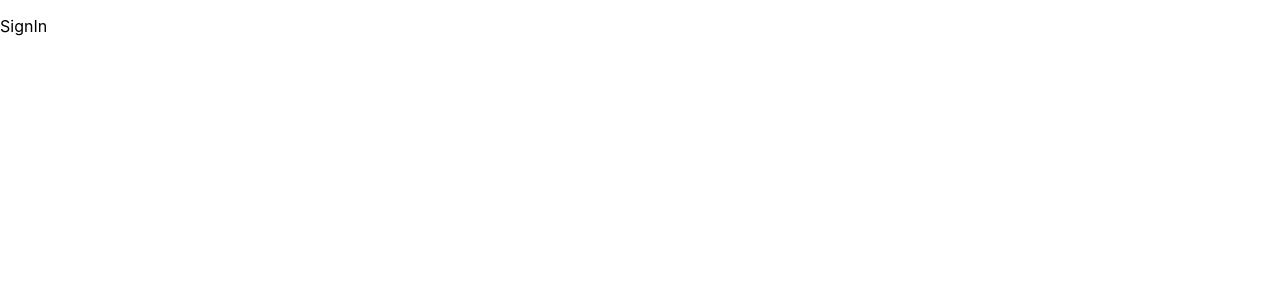
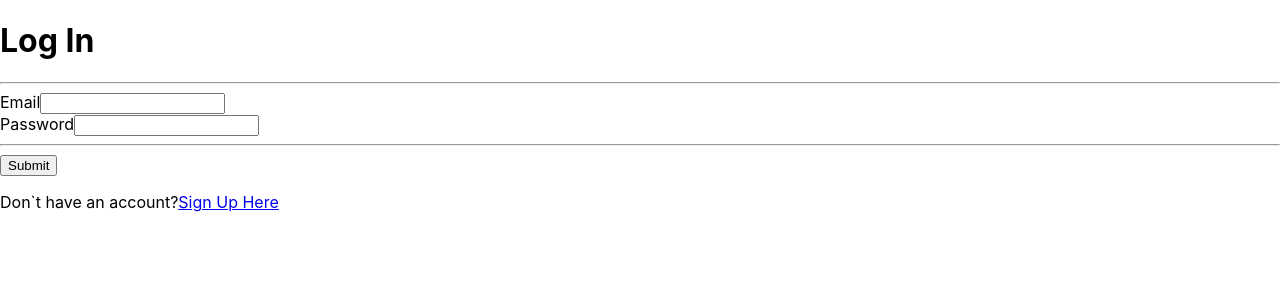
Before and after one commit to NataliaHuberna/chat, a React (Create React App) app: page / in a window 1280 px wide. Shown: the top 300 px of the page. Built offline with nearby package versions, Linux system fonts and the light colour scheme; the HTML template or start-up script is replaced by a standard one.

Commit message:
first iteration

```diff
--- a/package.json
+++ b/package.json
@@ -13,12 +13,12 @@
     "axios": "^0.25.0",
     "jest": "^27.4.7",
     "prop-types": "^15.8.1",
+    "react": "^17.0.2",
+    "react-dom": "^17.0.2",
     "react-router": "^6.2.1",
     "react-router-dom": "^6.2.1",
+    "react-scripts": "5.0.0",
     "styled-components": "^5.3.3",
-    "react": "^17.0.2",
-    "react-dom": "^17.0.2",
-    "react-scripts": "5.0.0",
     "typescript": "^4.5.5",
     "web-vitals": "^2.1.4"
   },
--- a/src/App.tsx
+++ b/src/App.tsx
@@ -3,23 +3,24 @@ import './App.css';
 import {
     Routes,
     Route,
-    // useRoutes,
 } from "react-router-dom";
-import SignIn from './Components/Common/SignIn/SignIn';
+import SignIn from './components/SignIn/SignIn';
+import SignUp from './components/SignUp/SignUp';
+import MainLayout from './components/MainLayout/MainLayout';
 
 function App() {
     return (
         <Routes>
-            <Route path="/" element={<SignIn />} />
-            {/* <Route element={<MainLayout />}>
-              <Route path="/signUp" element={<SignUp />} />
-              <Route path="/asseptInvitation" element={<AsseptInvitation />} />
-              <Route path="/errorInvitation" element={<ErrorInvitation />} />
-              <Route path="/newPassword" element={<NewPassword />} />
-              <Route path="/forgotPassword" element={<ForgotPassword />} />
-              <Route path="/errorForgotPassword" element={<ErrorForgotPassword />} />
+            <Route path="/" element={ <SignIn/> }/>
+            <Route element={ <MainLayout/> }>
+                <Route path="/signUp" element={ <SignUp/> }/>
+                {/*<Route path="/asseptInvitation" element={<AsseptInvitation />} />*/ }
+                {/*<Route path="/errorInvitation" element={<ErrorInvitation />} />*/ }
+                {/*<Route path="/newPassword" element={<NewPassword />} />*/ }
+                {/*<Route path="/forgotPassword" element={<ForgotPassword />} />*/ }
+                {/*<Route path="/errorForgotPassword" element={<ErrorForgotPassword />} />*/ }
             </Route>
-            <Route path="/maim" element={<Main />} /> */}
+            {/*<Route path="/maim" element={<Main />} /> */ }
         </Routes>
     );
 }
--- a/src/Components/Common/SignIn/SignIn.tsx
+++ /dev/null
@@ -1,9 +0,0 @@
-import React from 'react';
-
-const SignIn= () => (
-    <div>
-        <p className="sign-in">SignIn</p>
-    </div>
-);
-
-export default SignIn;
--- /dev/null
+++ b/src/components/MainLayout/MainLayout.tsx
@@ -0,0 +1,11 @@
+import React from 'react';
+
+const MainLayout = () => {
+    return (
+        <div>
+
+        </div>
+    );
+};
+
+export default MainLayout;
--- /dev/null
+++ b/src/components/SignIn/SignIn.tsx
@@ -0,0 +1,26 @@
+import React, { useState } from 'react';
+import Form from '../common/Form/Form';
+import { Link } from 'react-router-dom';
+
+const SignIn = () => {
+
+    const [user, setUser] = useState({ email: '', password: '' });
+
+    return (
+        <div className="login">
+            <h1>Log In</h1>
+            <hr/>
+            <Form someAction={setUser}/>
+            <div>
+                <p>
+                    Don`t have an account?
+                    <Link to="/signUp">
+                        <a href='#'>Sign Up Here </a>
+                    </Link>
+                </p>
+            </div>
+        </div>
+    );
+};
+
+export default SignIn;
--- /dev/null
+++ b/src/components/SignUp/SignUp.tsx
@@ -0,0 +1,11 @@
+import React from 'react';
+
+const SignUp = () => {
+    return (
+        <div>
+
+        </div>
+    );
+};
+
+export default SignUp;
--- /dev/null
+++ b/src/components/common/Button/Button.tsx
@@ -0,0 +1,16 @@
+import React from 'react';
+
+interface IButton {
+    text: string,
+    className: string,
+    type: 'submit' | 'button',
+    actionToDo: any,
+}
+
+const Button = ({text, className, type, actionToDo}: IButton) => {
+    return (
+        <button type={type} className={className} onClick={actionToDo}>{text}</button>
+    );
+};
+
+export default Button;
--- /dev/null
+++ b/src/components/common/Form/Form.tsx
@@ -0,0 +1,24 @@
+import React from 'react';
+import Input from '../Input/Input';
+import Button from '../Button/Button';
+
+interface IForm {
+    someAction: any,
+}
+
+const Form = ({someAction}:IForm) => {
+    return (
+        <div>
+            <form>
+                <Input label="Email" type="text" className="field field-in" validated=""/>
+                <Input label="Password" type="password" className="field field-in" validated=""/>
+                <div>
+                    <hr/>
+                    <Button text="Submit" type="submit" className="submit-button" actionToDo={someAction}/>
+                </div>
+            </form>
+        </div>
+    );
+};
+
+export default Form;
--- /dev/null
+++ b/src/components/common/Input/Input.tsx
@@ -0,0 +1,26 @@
+import React from 'react';
+
+interface Label{
+    label: string,
+    type: string,
+    className: string,
+    validated: string,
+}
+
+const Input = ({label, type, className, validated}: Label) => {
+    return (
+        <div className={className}>
+            <label className="label">{label}
+                <i
+                    className={validated
+                        ? "fa fa-check animate-check"
+                        : ""}
+                    aria-hidden="true"
+                />
+            </label>
+            <input type={type} className="input"/>
+        </div>
+    );
+};
+
+export default Input;
```
